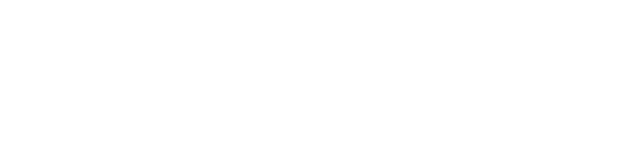
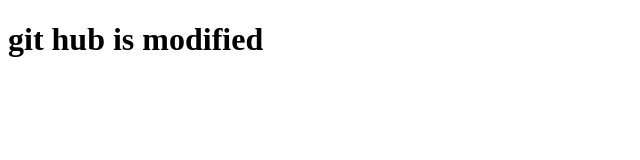
Before and after one commit to sindhujabaswaraj/computer, a plain HTML site: page index.html in a window 1280 px wide. Shown: the whole page, without its empty margins (0-640 px from the left). Drawn offline with Linux system fonts and the light colour scheme.

Commit message:
first commit

```diff
--- a/index.html
+++ b/index.html
@@ -6,6 +6,6 @@
     <title>Document</title>
 </head>
 <body>
-
+    <h1>git hub is modified</h1>
 </body>
 </html>
```
